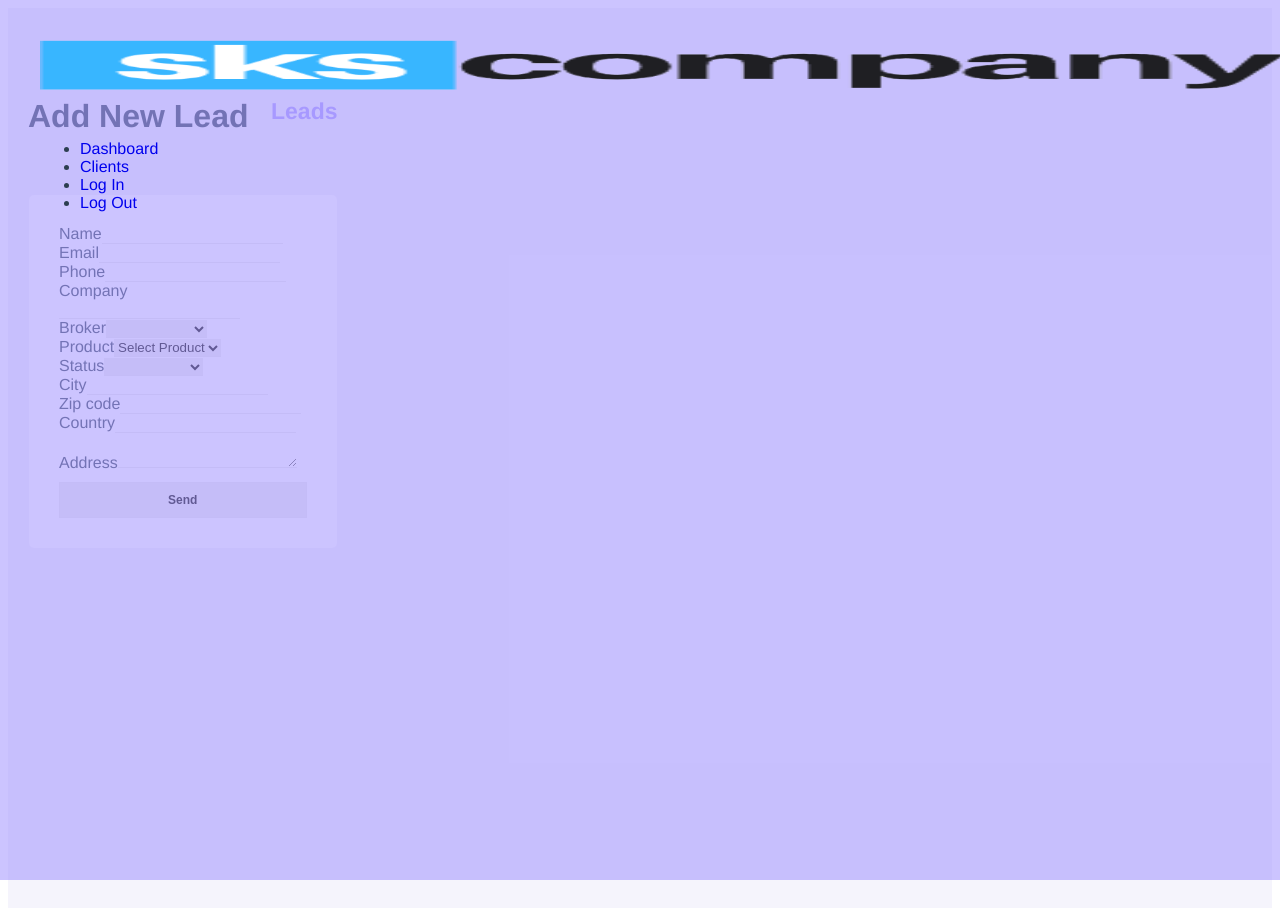
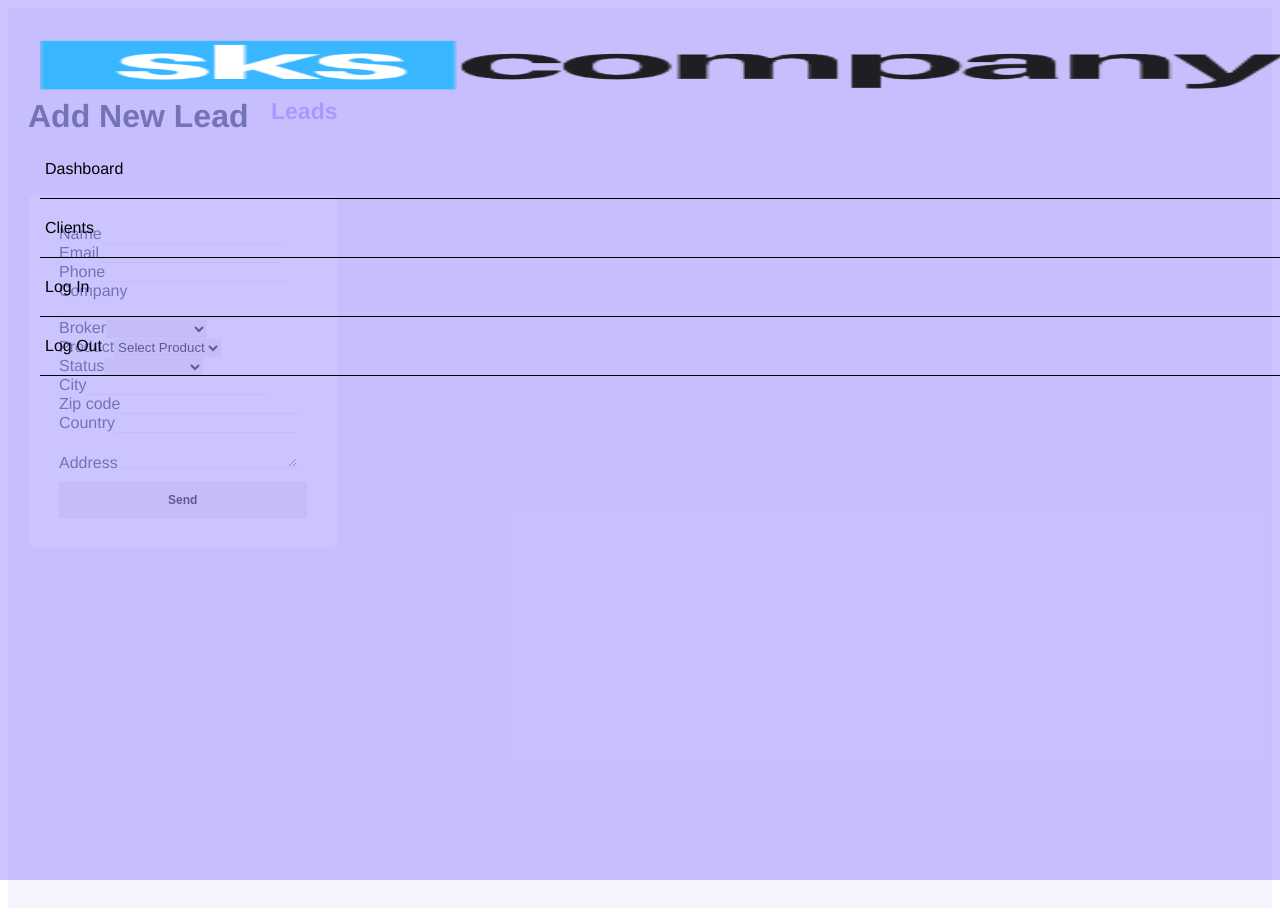
Before and after one commit to jesusquev3311/cms-front, a Vue app: page /leads/add-lead in a window 1280 px wide. Shown: the top 916 px of the page. Built offline with nearby package versions, Linux system fonts and the light colour scheme.

Commit message:
menu style changed

```diff
--- a/src/components/leads/leadDetail.vue
+++ b/src/components/leads/leadDetail.vue
@@ -238,6 +238,9 @@
                     display: block;
                     margin-bottom: 30px;
                     height: 100%;
+                    &.notes{
+                        max-height: 430px;
+                    }
                     .info-title{
                         font-size: 20px;
                         margin-bottom: 30px;
--- a/src/components/sidebar/sidebar.vue
+++ b/src/components/sidebar/sidebar.vue
@@ -54,5 +54,21 @@
         }
       }
     }
+    ul{
+      padding: 0;
+      li{
+        list-style: none;
+        a{
+          padding: 20px 5px;
+          border-bottom: 1px solid;
+          display: block;
+          color: #000;
+          transition: all .5s;
+          &:hover{
+            color: #007bff;
+          }
+        }
+      }
+    }
   }
 </style>
```
